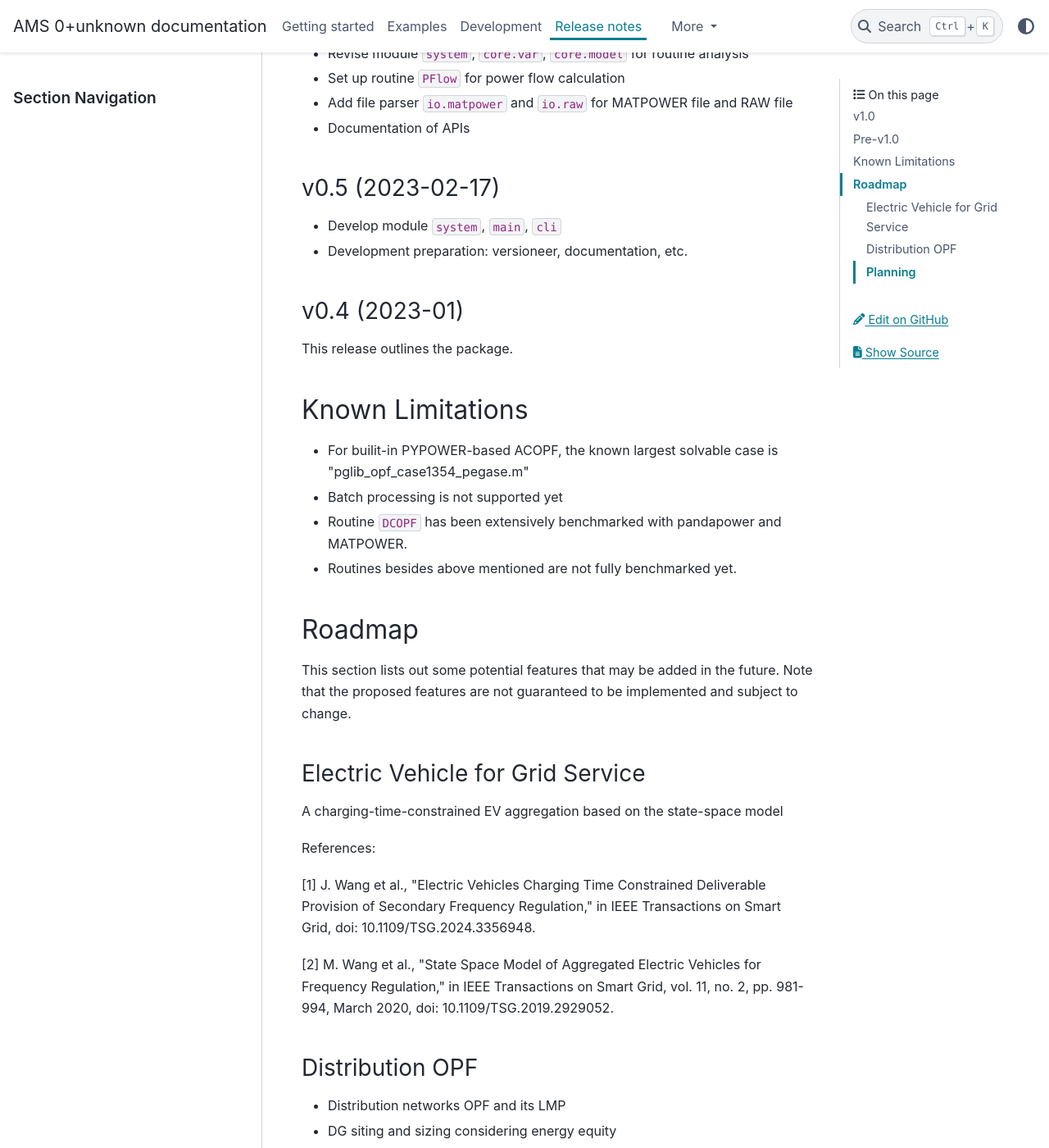
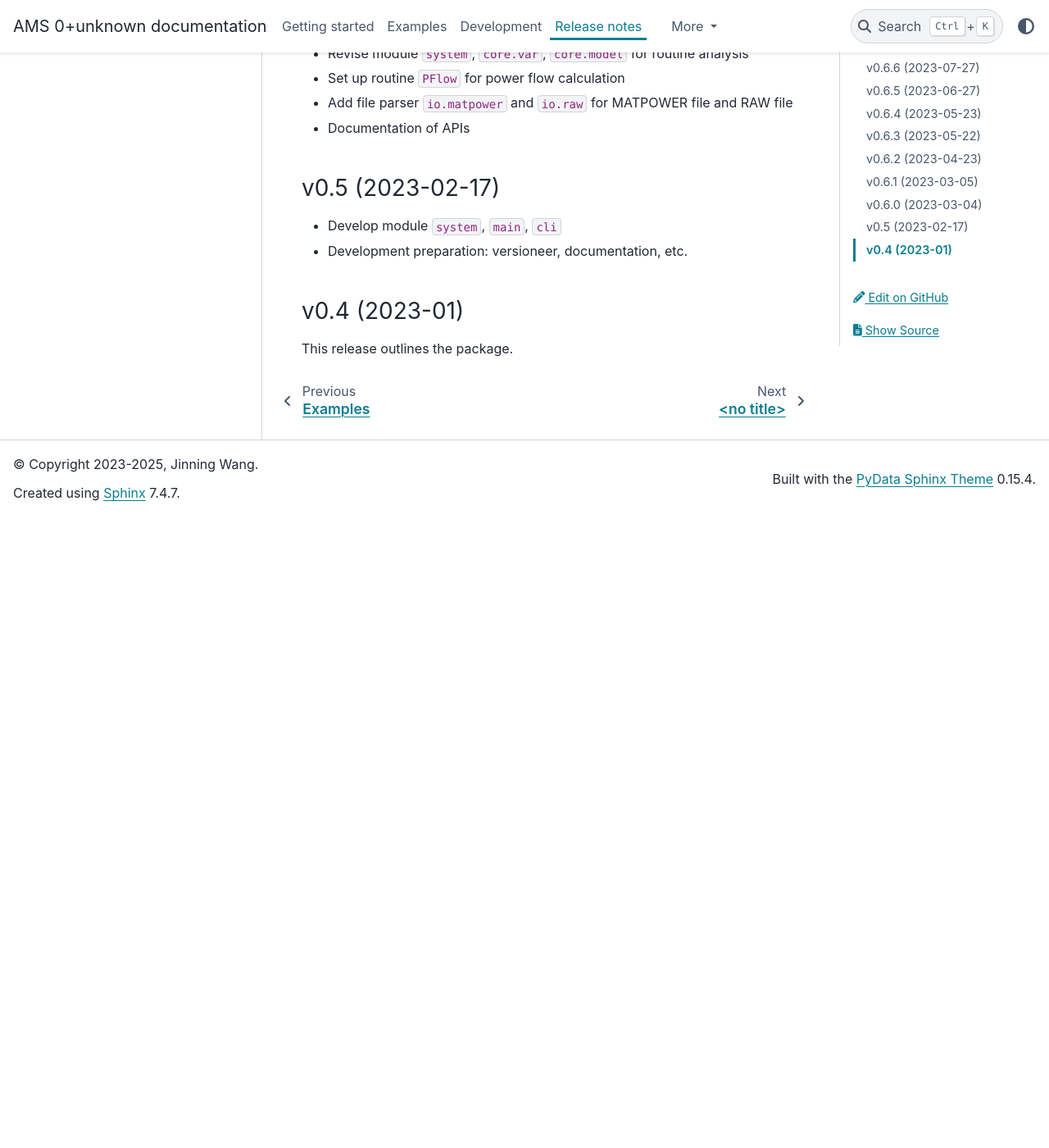
Before and after one commit to CURENT/ams, a Sphinx documentation site: the page built from docs/source/release-notes.rst, in a window 1280 px wide and 1400 px high, scrolled down 10894 px. Shown: the whole window at 82% size. Built offline with Sphinx 7.4.7 and the PyData theme 0.15.4, drawn with Linux system fonts in a browser that asks for light colours; pages that are not in the unit, such as notebooks, are missing from menus; after the commit the page ends 11524 px from its top, so only the background shows below that; some of the changed text lies outside the part shown.

Commit message:
Remove roadmap section in release notes

```diff
--- a/docs/source/release-notes.rst
+++ b/docs/source/release-notes.rst
@@ -416,50 +416,3 @@
 -------------------
 
 This release outlines the package.
-
-Known Limitations
-=================
-
-- For builit-in PYPOWER-based ACOPF, the known largest solvable case is "pglib_opf_case1354_pegase.m"
-- Batch processing is not supported yet
-- Routine ``DCOPF`` has been extensively benchmarked with pandapower and MATPOWER.
-- Routines besides above mentioned are not fully benchmarked yet.
-
-Roadmap
-=======
-
-This section lists out some potential features that may be added in the future.
-Note that the proposed features are not guaranteed to be implemented and subject to change.
-
-Electric Vehicle for Grid Service
-------------------------------------------
-
-A charging-time-constrained EV aggregation based on the state-space model
-
-References:
-
-[1] J. Wang et al., "Electric Vehicles Charging Time Constrained Deliverable Provision of Secondary
-Frequency Regulation," in IEEE Transactions on Smart Grid, doi: 10.1109/TSG.2024.3356948.
-
-[2] M. Wang et al., "State Space Model of Aggregated Electric Vehicles for Frequency Regulation," in
-IEEE Transactions on Smart Grid, vol. 11, no. 2, pp. 981-994, March 2020, doi: 10.1109/TSG.2019.2929052.
-
-Distribution OPF
---------------------------
-
-- Distribution networks OPF and its LMP
-- DG siting and sizing considering energy equity
-
-References:
-
-[1] H. Yuan, F. Li, Y. Wei and J. Zhu, "Novel Linearized Power Flow and Linearized OPF Models for
-Active Distribution Networks With Application in Distribution LMP," in IEEE Transactions on Smart Grid,
-vol. 9, no. 1, pp. 438-448, Jan. 2018, doi: 10.1109/TSG.2016.2594814.
-
-[2] C. Li, F. Li, S. Jiang, X. Wang and J. Wang, "Siting and Sizing of DG Units Considering Energy
-Equity: Model, Solution, and Guidelines," in IEEE Transactions on Smart Grid, doi: 10.1109/TSG.2024.3350914.
-
-Planning
---------------------------
-
-- Transmission expansion planning
```
